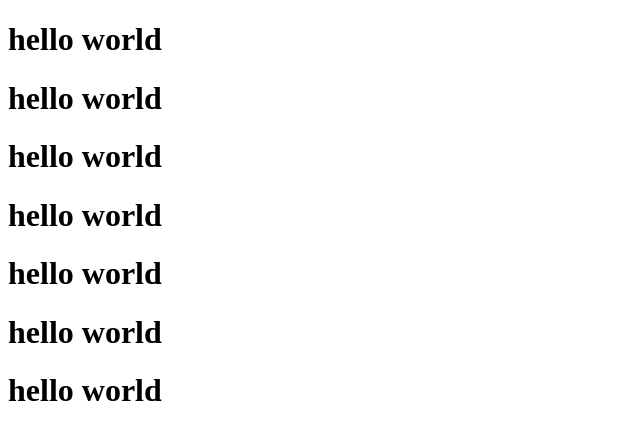
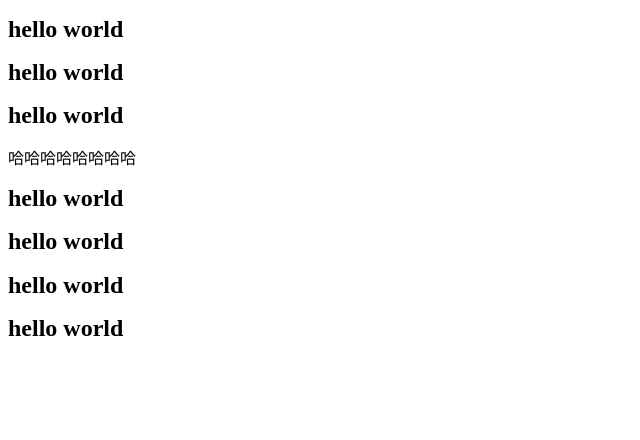
Before and after one commit to lukezz1022/helloword, a plain HTML site: page index.html in a window 1280 px wide. Shown: the whole page, without its empty margins (0-640 px from the left). Drawn offline with Linux system fonts and the light colour scheme.

Commit message:
'B-modify'

```diff
--- a/index.html
+++ b/index.html
@@ -3,11 +3,17 @@
 	<head>
 		<meta charset="UTF-8">
 		<title></title>
+		<style>
+			h1{
+				font-size: 24px;
+			}
+		</style>
 	</head>
 	<body>
 		<h1>hello world</h1>
 		<h1>hello world</h1>
 		<h1>hello world</h1>
+		<p>哈哈哈哈哈哈哈哈</p>
 		<h1>hello world</h1>
 		<h1>hello world</h1>
 		<h1>hello world</h1>
```
